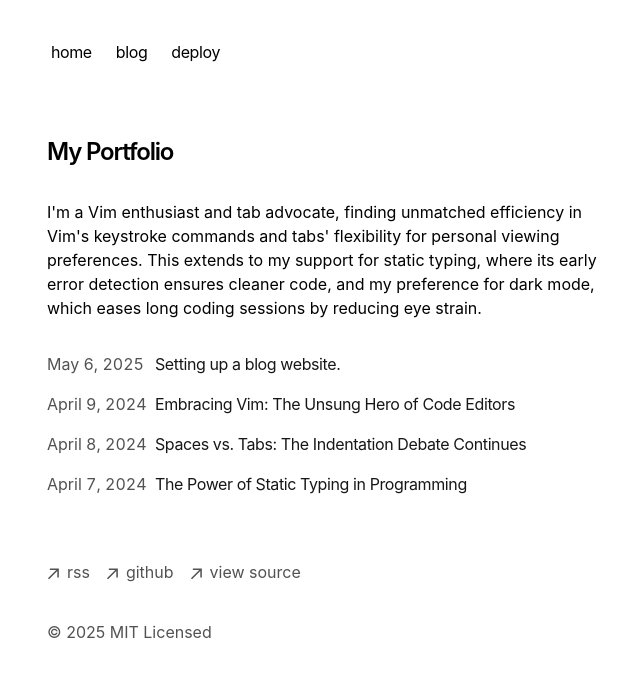
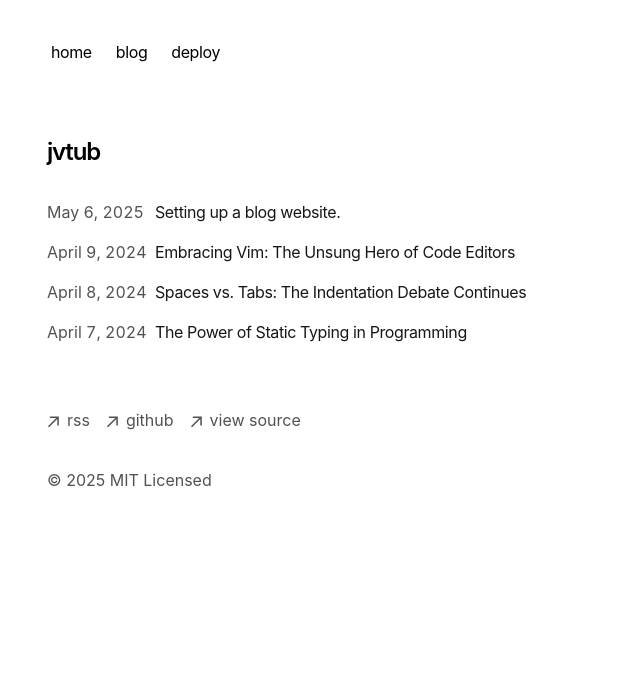
Before and after one commit to jvtub/website, a Next.js app: page / in a window 1280 px wide. Shown: the top 676 px of the page, without its empty margins (305-945 px from the left). Built offline with nearby package versions, Linux system fonts and the light colour scheme.

Commit message:
Update front page.

```diff
--- a/app/page.tsx
+++ b/app/page.tsx
@@ -4,14 +4,10 @@
   return (
     <section>
       <h1 className="mb-8 text-2xl font-semibold tracking-tighter">
-        My Portfolio
+        jvtub
       </h1>
       <p className="mb-4">
-        {`I'm a Vim enthusiast and tab advocate, finding unmatched efficiency in
-        Vim's keystroke commands and tabs' flexibility for personal viewing
-        preferences. This extends to my support for static typing, where its
-        early error detection ensures cleaner code, and my preference for dark
-        mode, which eases long coding sessions by reducing eye strain.`}
+        {``}
       </p>
       <div className="my-8">
         <BlogPosts />
```
